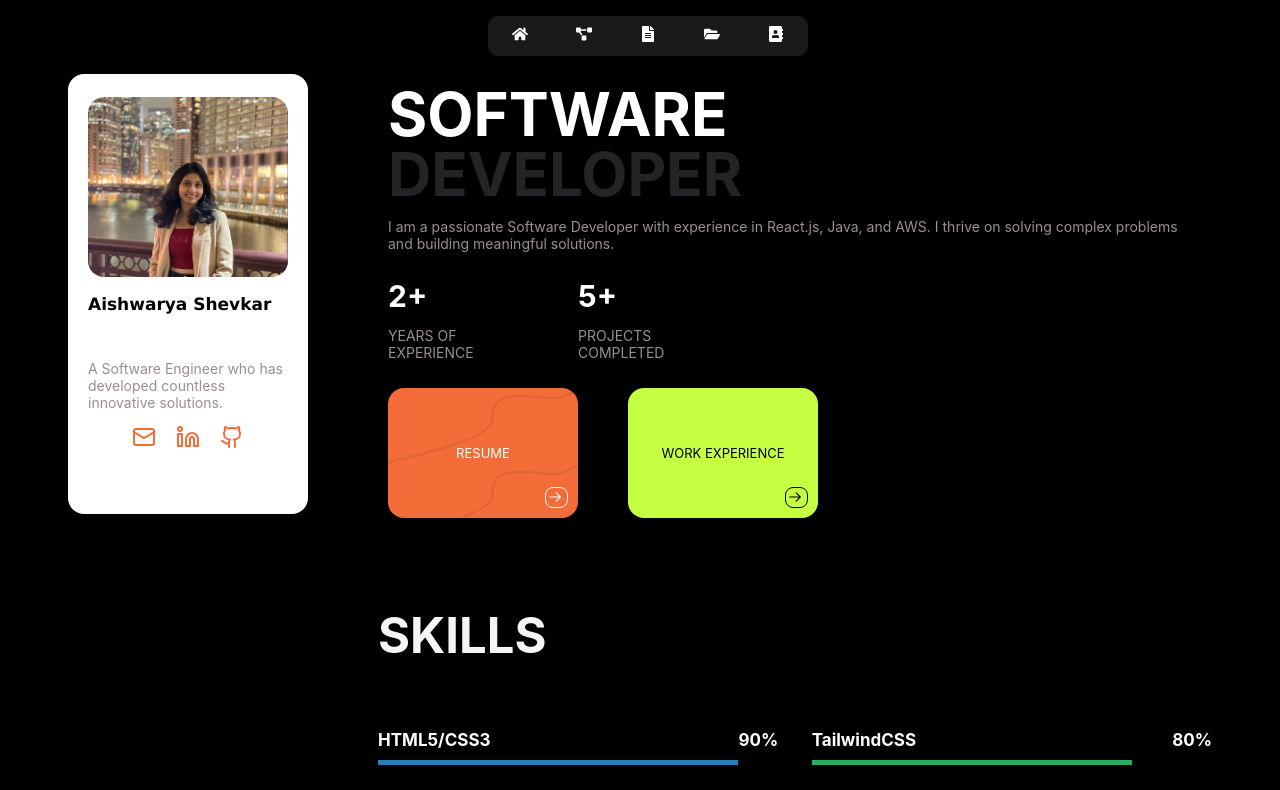
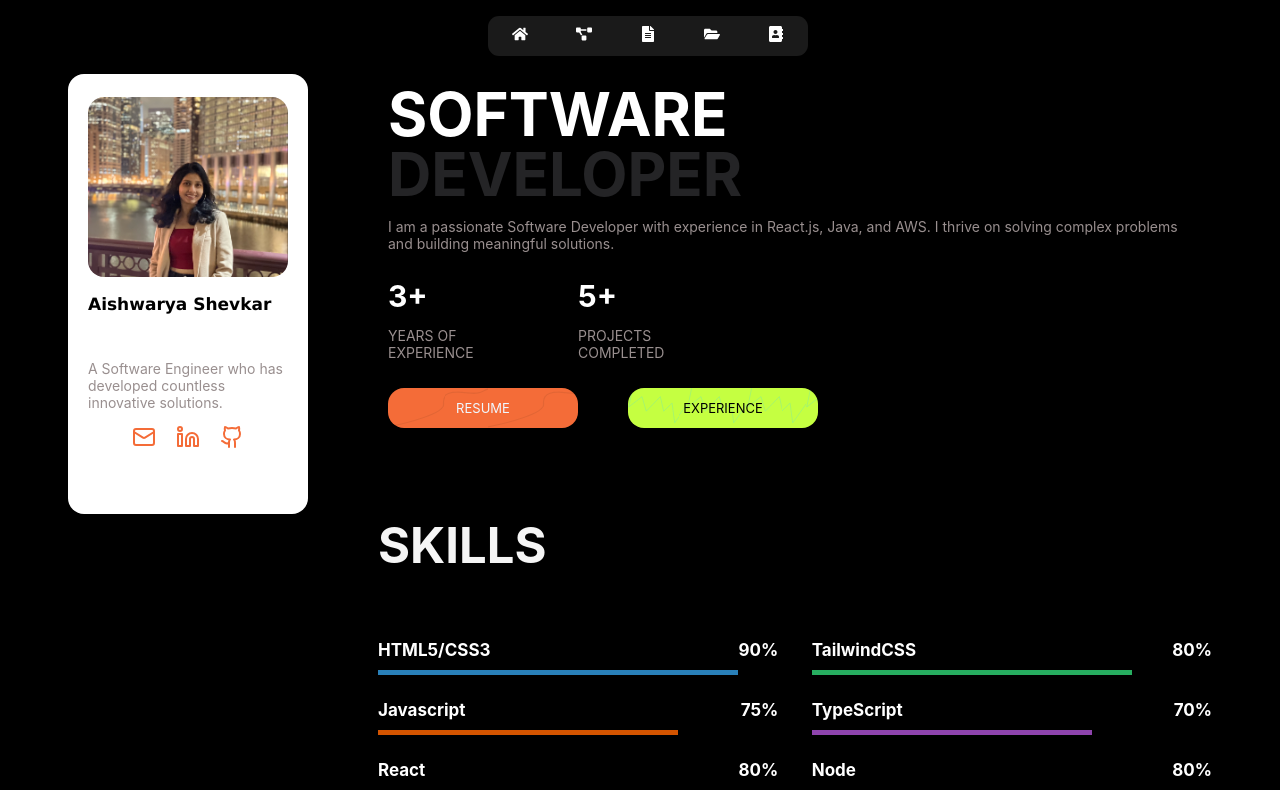
Before and after one commit to ashevkar/portfolio, a React (Create React App) app: page / in a window 1280 px wide. Shown: the top 790 px of the page. Built offline with nearby package versions, Linux system fonts and the light colour scheme.

Commit message:
added resume

```diff
--- a/src/assets/css/hero.css
+++ b/src/assets/css/hero.css
@@ -154,14 +154,18 @@
   display: flex;
   position: relative;
   width: 190px;
-  height: 130px;
+  height: 40px;
   border-radius: 16px;
   align-items: center;
   justify-content: center;
   font-size: small;
+  color: aliceblue;
+
 }
-
-.next a {
+#arrow1 {
+  text-decoration: none;
+}
+/* .next a {
   color: white;
   padding: 2px;
   position: absolute;
@@ -173,7 +177,7 @@
   width: 17px;
   height: 15px;
   font-size: 14px;
-}
+} */
 #color1 {
   background-color: #f46c38;
   background-image: url("../images/box1.svg");
@@ -182,8 +186,8 @@
   background-color: rgb(197, 255, 65);
   color: black;
   background-image: url("../images/box2.svg");
-  background-repeat: repeat;
-  background-size: 200px 0px;
+  /* background-repeat: repeat; */
+  /* background-size: 0px 0px; */
 }
 #arrow2 {
   color: black;
--- a/src/assets/hero.js
+++ b/src/assets/hero.js
@@ -19,7 +19,7 @@ const Hero = () => {
       </div>
       <div className="count">
         <div className="count-1">
-          <h2>2+</h2>
+          <h2>3+</h2>
           <p>Years of Experience</p>
         </div>
         <div className="count-1">
@@ -34,19 +34,20 @@ const Hero = () => {
 
       <div className="container-box">
         <div className="box">
+        <a id="arrow1" href="https://drive.google.com/file/d/1P98jd7h9oYTYlWaViJTMRbL0peYdHWiF/view?usp=drive_link">
           <p id="color1">
             RESUME
-            <div className="next">
-              <Link id="arrow1" to="./resume.js">
+            {/* <div className="next">
                 <HiOutlineArrowRight />
-              </Link>
-            </div>
+            </div> */}
           </p>
+          </a>
+
           <p id="color2">
-            WORK EXPERIENCE
+             EXPERIENCE
             <div className="next">
               <a id="arrow2" href="https://github.com/ashevkar">
-                <HiOutlineArrowRight />
+                {/* <HiOutlineArrowRight /> */}
               </a>
             </div>
           </p>
```
